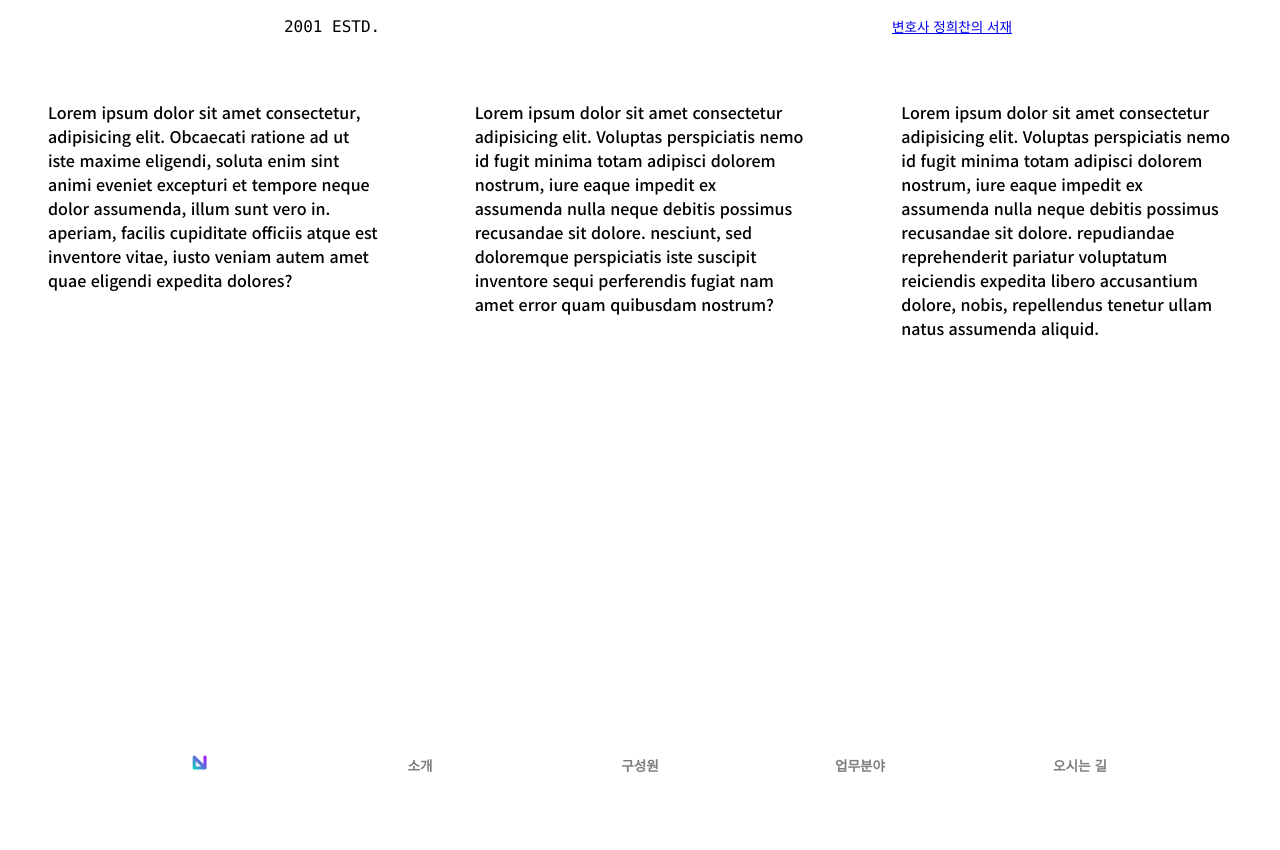
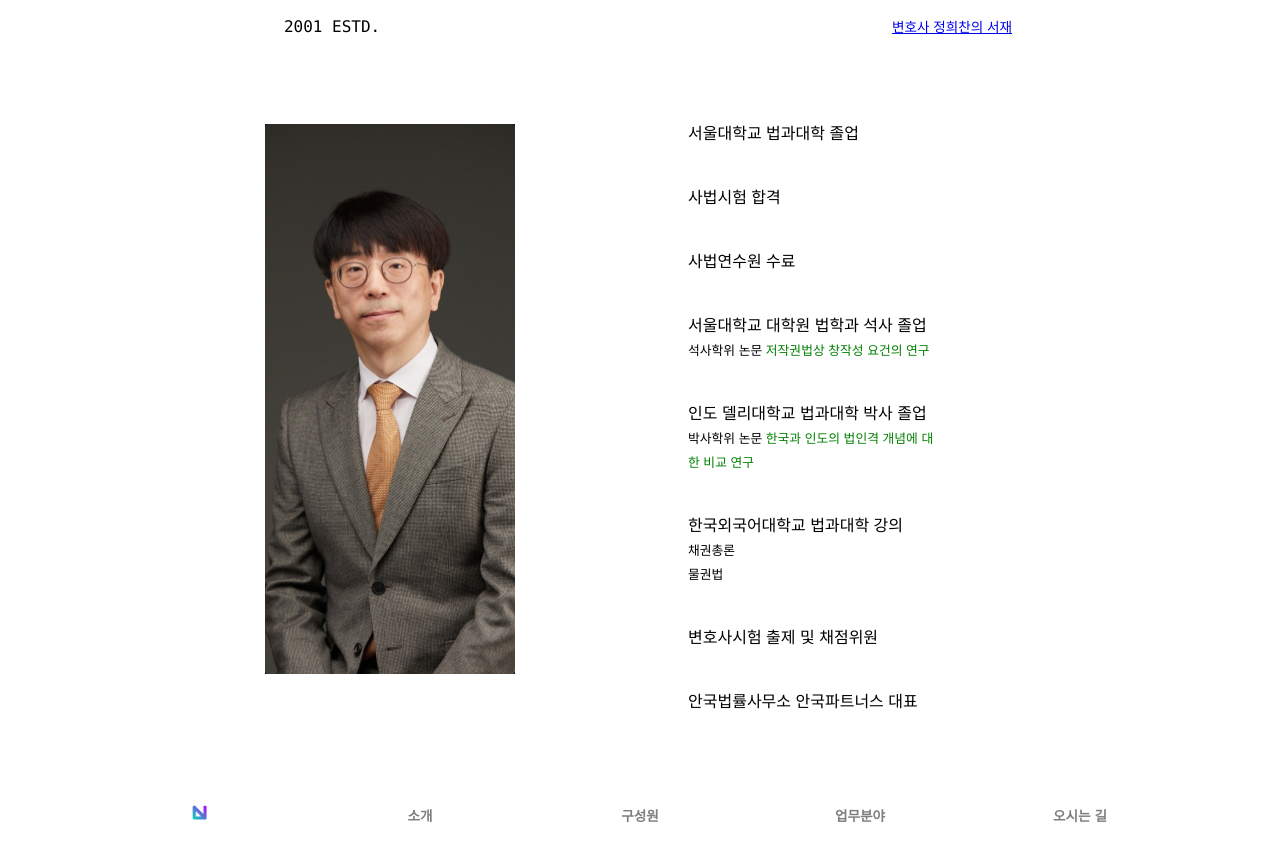
Before and after one commit to HCHJEONG/angukLawWebsiteNextJs14, a Next.js app: page /members in a window 1280 px wide. Before the commit the page ends 800 px from the top, so only its background shows below. Built offline with nearby package versions, Linux system fonts and the light colour scheme; a web font is replaced by a local one.

Commit message:
홈페이지 기본 완성

```diff
--- a/app/areas/page.module.css
+++ b/app/areas/page.module.css
@@ -3,19 +3,44 @@
   width: 100%;
   height: 100%;
 }
-.about_content_wrapper {
+.areas_content_wrapper {
  width: 100%;
  height: 100%;
  display: flex;
  justify-content: space-around;
+ max-width: 1000px;
+ margin-left: auto;
+ margin-right: auto;
+ /* flex-direction: column; */
 }
-.about_content_column {
+.areas_content_column {
  flex: 1;
  padding: 48px;
 }
+.image_wrapper {
+ width: 100%;
+ height: auto;
+ display: flex;
+ justify-content: center;
+ margin-top: 24px;
+ margin-bottom: 24px;
+}
+.para_wrapper {
+ word-break: break-all;
+ word-wrap: normal;
+ white-space: normal;
+ padding: 8px;
+ font-size: 0.85rem;
+ max-width: 275px;
+ margin-left: auto;
+ margin-right: auto;
+}
+.para_accent {
+ font-size: 1.3rem;
+}
 
 @media (max-width: 600px) {
- .about_content_wrapper {
+ .areas_content_wrapper {
    flex-direction: column;
  }
 }
--- a/app/contact/page.module.css
+++ b/app/contact/page.module.css
@@ -2,4 +2,26 @@
 .fullView {
    width: 100%;
    height: 100%;
+   display: flex;
+   flex-direction: column;
+   align-items: center;
+   justify-content: flex-start;
  }
+ .map_wrapper {
+  padding: 40px;
+  margin-left: auto;
+  margin-right: auto;
+ }
+ .para_wrapper {
+  word-break: break-all;
+  word-wrap: normal;
+  white-space: normal;
+  padding: 8px;
+  font-size: 0.85rem;
+  max-width: 600px;
+  margin-left: auto;
+  margin-right: auto;
+ }
+ .para_accent {
+  font-size: 1.3rem;
+ }
--- a/app/members/page.module.css
+++ b/app/members/page.module.css
@@ -3,15 +3,41 @@
   width: 100%;
   height: 100%;
 }
-.about_content_wrapper {
+.members_content_wrapper {
   width: 100%;
   height: 100%;
   display: flex;
- justify-content: space-around;
+  justify-content: center;
+  max-width: 1000px;
+  margin-left: auto;
+  margin-right: auto;
+  /* flex-direction: column; */
 }
-.about_content_column {
+.members_content_column {
   flex: 1;
   padding: 48px;
+}
+.image_wrapper {
+  width: 100%;
+  height: auto;
+  display: flex;
+  justify-content: center;
+  margin-top: 24px;
+  margin-bottom: 24px;
+}
+.para_wrapper {
+  word-break: break-all;
+  word-wrap: normal;
+  white-space: normal;
+  padding: 20px;
+  padding-left: 0px;
+  font-size: 1rem;
+  max-width: 275px;
+  margin-left: 0;
+  margin-right: auto;
+}
+.para_accent {
+  font-size: 1.3rem;
 }
 
 @media (max-width: 600px) {
--- a/app/members/page.tsx
+++ b/app/members/page.tsx
@@ -1,22 +1,91 @@
 'use client';
 
+import Image from 'next/image';
+import { useTranslation } from 'react-i18next';
 import styles from './page.module.css';
 
-export default function Memebrs () {
+export default function Members () {
+  const {t}=useTranslation();
   return (
     <div className={styles.fullView}>
-        <div className={styles.about_content_wrapper}>
-          <div className={styles.about_content_column}>
-            Lorem ipsum dolor sit amet consectetur, adipisicing elit. Obcaecati ratione ad ut iste maxime eligendi, soluta enim sint animi eveniet excepturi et tempore neque dolor assumenda, illum sunt vero in.
-            aperiam, facilis cupiditate officiis atque est inventore vitae, iusto veniam autem amet quae eligendi expedita dolores?
+      <div className={styles.members_content_wrapper}>
+        <div className={styles.members_content_column}>
+
+          <div className={styles.image_wrapper}>
+            <Image
+              src="/assets/img/myfacesuit.jpg"
+              alt="Anguk Law Offices"
+              className={styles.angukLogo}
+              width={250}
+              height={550}
+              priority
+            />
           </div>
-          <div className={styles.about_content_column}>
-            Lorem ipsum dolor sit amet consectetur adipisicing elit. Voluptas perspiciatis nemo id fugit minima totam adipisci dolorem nostrum, iure eaque impedit ex assumenda nulla neque debitis possimus recusandae sit dolore.
-            nesciunt, sed doloremque perspiciatis iste suscipit inventore sequi perferendis fugiat nam amet error quam quibusdam nostrum?
+
         </div>
-          <div className={styles.about_content_column}>
-            Lorem ipsum dolor sit amet consectetur adipisicing elit. Voluptas perspiciatis nemo id fugit minima totam adipisci dolorem nostrum, iure eaque impedit ex assumenda nulla neque debitis possimus recusandae sit dolore.
-           repudiandae reprehenderit pariatur voluptatum reiciendis expedita libero accusantium dolore, nobis, repellendus tenetur ullam natus assumenda aliquid.
+        <div className={styles.members_content_column}>
+          <p className={styles.para_wrapper}>
+            {t(
+              "서울대학교 법과대학 졸업 "
+            )}
+          </p>
+          <p className={styles.para_wrapper}>
+            {t(
+              "사법시험 합격 "
+            )}
+          </p>
+          <p className={styles.para_wrapper}>
+            {t(
+              "사법연수원 수료 "
+            )}
+          </p>
+          <p className={styles.para_wrapper}>
+            {t(
+              "서울대학교 대학원 법학과 석사 졸업 "
+            )}
+            <br/>
+            <span style={{fontSize: '0.8rem'}}>
+              {t("석사학위 논문 ")}
+            </span>
+            <span style={{fontSize: '0.8rem', color: 'green',}}>
+              {t("저작권법상 창작성 요건의 연구 ")}
+            </span>
+          </p>
+          <p className={styles.para_wrapper}>
+            {t(
+              "인도 델리대학교 법과대학 박사 졸업 "
+            )}
+            <br/>
+            <span style={{fontSize: '0.8rem'}}>
+              {t("박사학위 논문 ")}
+            </span>
+            <span style={{fontSize: '0.8rem', color: 'green',}}>
+              {t("한국과 인도의 법인격 개념에 대한 비교 연구 ")}
+            </span>
+          </p>
+          <p className={styles.para_wrapper}>
+            {t(
+              "한국외국어대학교 법과대학 강의 "
+            )}
+            <br/>
+            <span style={{fontSize: '0.8rem'}}>
+              {t("채권총론 ")}
+            </span>
+            <br/>
+            <span style={{fontSize: '0.8rem'}}>
+              {t("물권법 ")}
+            </span>
+          </p>
+          <p className={styles.para_wrapper}>
+            {t(
+              "변호사시험 출제 및 채점위원 "
+            )}
+          </p>
+          <p className={styles.para_wrapper}>
+            {t(
+              "안국법률사무소 안국파트너스 대표 "
+            )}
+          </p>
         </div>
       </div>
     </div>
```
Also changed, not shown: app/about/page.tsx (+1 -10 lines), app/areas/page.tsx (+168 -11 lines), app/contact/page.tsx (+45 -4 lines), public/assets/img/myfacenecktie.jpg (renamed from public/assets/img/KakaoTalk_20240302_114846034_13.jpg), public/assets/img/myfacesuit.jpg (renamed from public/assets/img/KakaoTalk_20240302_114846034_21.jpg). Lines whose indentation alone changed are shown as unchanged.
